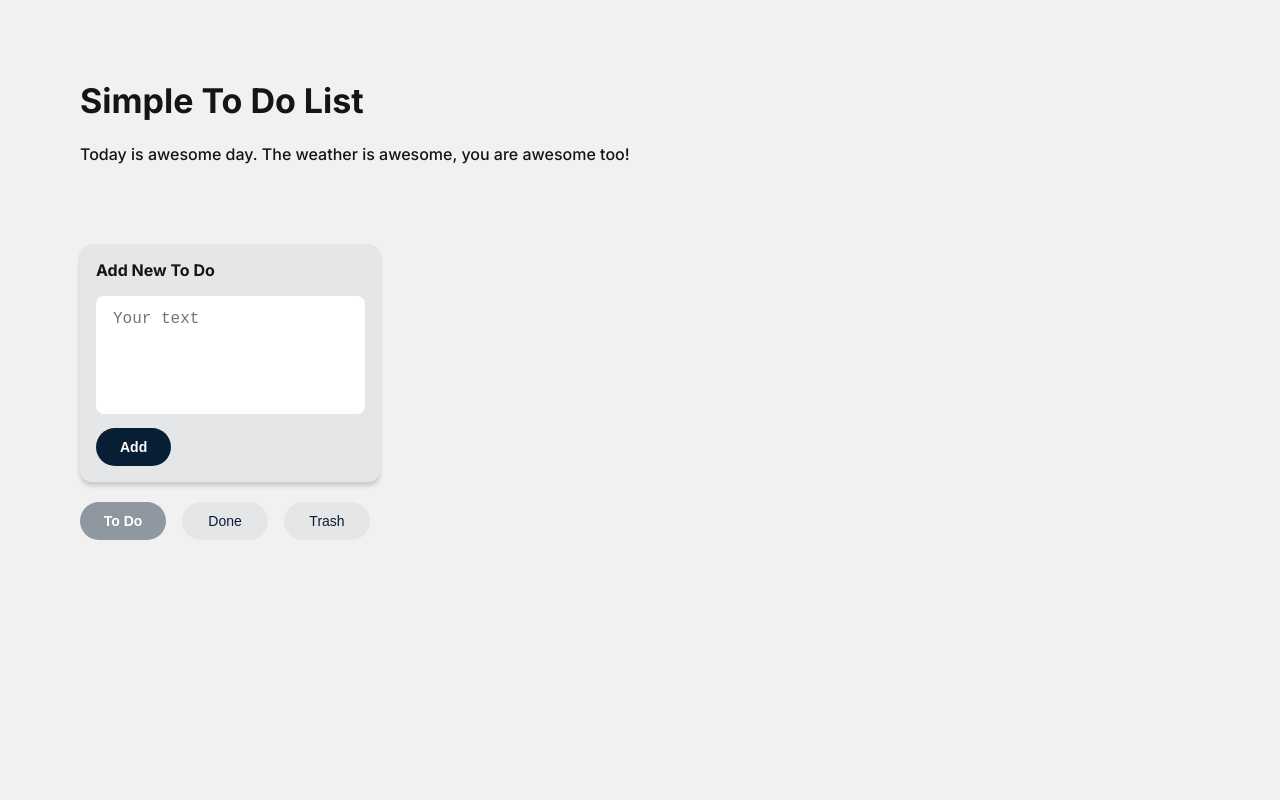
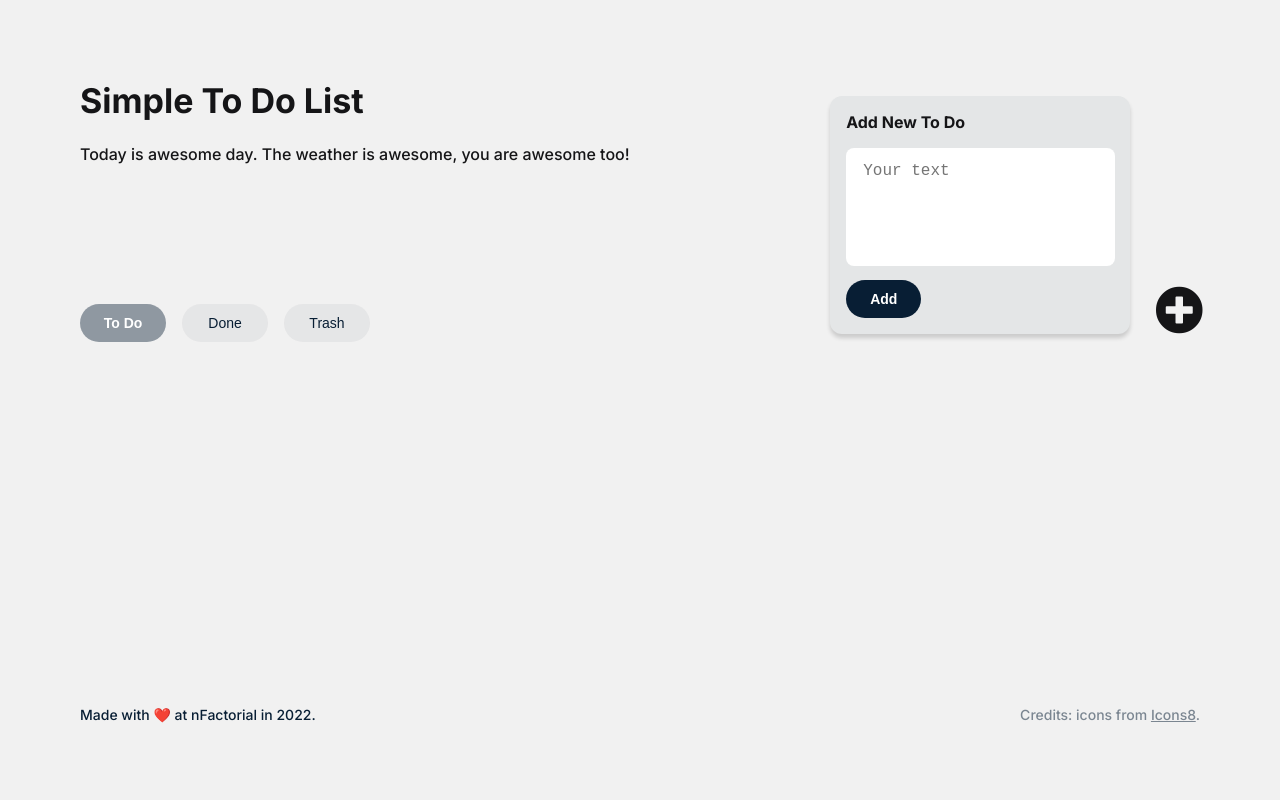
Before and after one commit to Aiknn/todo-list, a React (Create React App) app: page / in a window 1280 px wide. Shown: the top 800 px of the page. Built offline with nearby package versions, Linux system fonts and the light colour scheme.

Commit message:
Add plus button for new task

```diff
--- a/public/index.html
+++ b/public/index.html
@@ -8,6 +8,16 @@
     <meta
       name="description"
       content="Web site created using create-react-app"
+    />
+    <link
+      href="https://fonts.googleapis.com/css?family=Poppins&display=swap"
+      rel="stylesheet"
+    />
+    <link
+      rel="stylesheet"
+      href="https://cdnjs.cloudflare.com/ajax/libs/font-awesome/5.12.1/css/all.min.css"
+      integrity="sha256-mmgLkCYLUQbXn0B1SRqzHar6dCnv9oZFPEC1g1cwlkk="
+      crossorigin="anonymous"
     />
     <link rel="apple-touch-icon" href="%PUBLIC_URL%/logo192.png" />
     <!--
--- a/src/App.css
+++ b/src/App.css
@@ -21,12 +21,21 @@ textarea{
 .container{
     margin: 80px;
 }
+.new-task-wrapper{
+    display: flex;
+    align-items: flex-end;
+    justify-content: flex-end;
+    position: absolute;
+    top: 12%;
+    right: 6%;
+}
 .new-task{
     background: #E4E6E7;
     box-shadow: 0px 4px 4px rgba(0, 0, 0, 0.16);
     border-radius: 12px;
     width: 268px;
     padding: 16px;
+    margin-right: 25px;
 }
 .new-task-desc{
     font-weight: 700;
@@ -56,7 +65,7 @@ textarea{
     border: none;
     border-radius: 100px;
     margin-right: 16px;
-    margin-top: 20px;
+    margin-top: 60px;
 }
 .switcher-btn:hover, .active{
     background-color: rgba(8, 30, 52, 0.42);
--- a/src/components/NewTodo.js
+++ b/src/components/NewTodo.js
@@ -14,12 +14,18 @@ const NewTodo = (props) => {
         setData("");
     };
     return(
+        <div className="new-task-wrapper">
             <form className="new-task">
                 <p className="new-task-desc"><label htmlFor="new-task">Add New To Do</label></p>
                 <textarea onChange={newTodoHandler} value={data} name="Text1" cols="22" rows="5" placeholder="Your text"></textarea>
                 <br />
                 <button onClick={submitTodoHandler} className="new-task-btn">Add</button>
             </form>
+            <div className="plus-btn">
+                <i className="fas fa-plus-circle fa-3x"></i>
+            </div>
+        </div>
+
         );
 }
 
```
Lines whose indentation alone changed are shown as unchanged.
